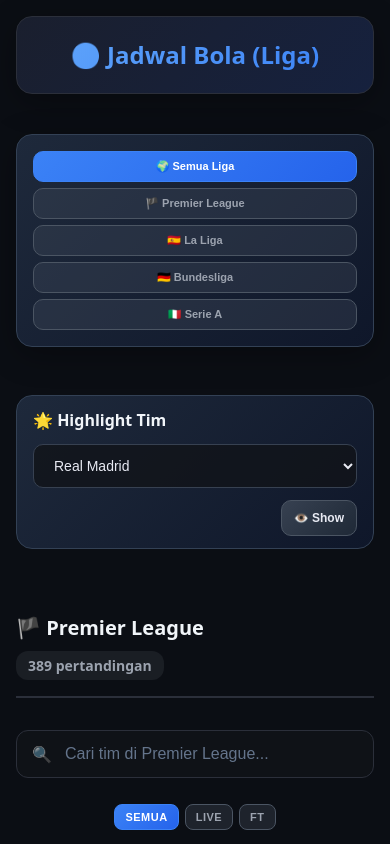
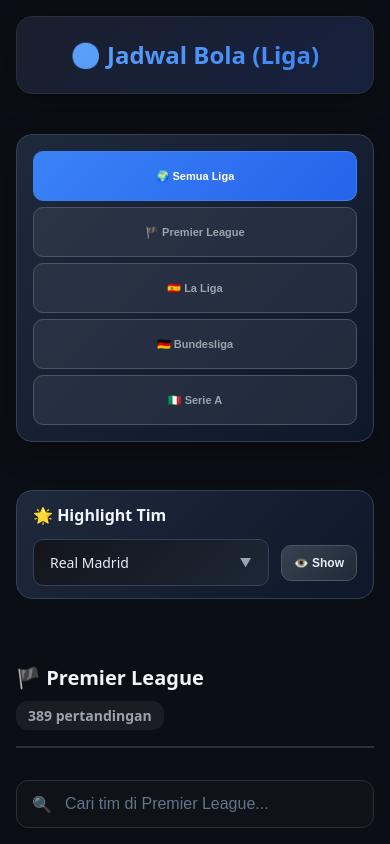
Before and after one commit to arqiarkaan/football-league-schedule, a React (Vite) app: page / in a window 390 px wide. Shown: the top 844 px of the page. Built offline with nearby package versions, Linux system fonts and the light colour scheme.

Commit message:
refactor: better mobile view ux

```diff
--- a/src/App.css
+++ b/src/App.css
@@ -412,21 +412,142 @@
   gap: 12px;
 }
 
-.team-dropdown {
-  background: rgba(17, 19, 24, 0.8);
+/* Searchable Select Component */
+.searchable-select {
+  position: relative;
+  min-width: 250px;
+}
+
+.select-trigger {
+  background: linear-gradient(
+    135deg,
+    rgba(17, 19, 24, 0.9) 0%,
+    rgba(31, 41, 55, 0.8) 100%
+  );
   border: 1px solid #374151;
   border-radius: 10px;
   padding: 12px 16px;
   color: #e8eaf3;
   font-size: 14px;
-  min-width: 250px;
   cursor: pointer;
+  display: flex;
+  justify-content: space-between;
+  align-items: center;
+  transition: all 0.2s ease;
 }
 
-.team-dropdown:focus {
-  outline: none;
+.select-trigger:hover {
+  border-color: #4b5563;
+  background: linear-gradient(
+    135deg,
+    rgba(31, 41, 55, 0.9) 0%,
+    rgba(55, 65, 81, 0.8) 100%
+  );
+}
+
+.select-trigger.focused {
   border-color: #3b82f6;
   box-shadow: 0 0 0 2px rgba(59, 130, 246, 0.1);
+}
+
+.select-value {
+  flex: 1;
+  text-align: left;
+  color: #e8eaf3;
+}
+
+.select-value:empty::before {
+  content: attr(data-placeholder);
+  color: #9ca3af;
+}
+
+.select-arrow {
+  margin-left: 8px;
+  transition: transform 0.2s ease;
+  color: #9ca3af;
+  font-size: 12px;
+}
+
+.select-arrow.open {
+  transform: rotate(180deg);
+}
+
+.select-dropdown {
+  position: absolute;
+  top: 100%;
+  left: 0;
+  right: 0;
+  background: rgba(17, 19, 24, 0.95);
+  border: 1px solid #374151;
+  border-radius: 10px;
+  margin-top: 4px;
+  z-index: 1000;
+  box-shadow: 0 10px 25px rgba(0, 0, 0, 0.3);
+  backdrop-filter: blur(10px);
+  max-height: 300px;
+  overflow: hidden;
+}
+
+.select-search {
+  padding: 12px;
+  border-bottom: 1px solid #374151;
+}
+
+.select-search-input {
+  width: 100%;
+  background: rgba(31, 41, 55, 0.8);
+  border: 1px solid #4b5563;
+  border-radius: 8px;
+  padding: 10px 12px;
+  color: #e8eaf3;
+  font-size: 14px;
+  outline: none;
+  transition: all 0.2s ease;
+}
+
+.select-search-input:focus {
+  border-color: #3b82f6;
+  box-shadow: 0 0 0 2px rgba(59, 130, 246, 0.1);
+}
+
+.select-search-input::placeholder {
+  color: #9ca3af;
+}
+
+.select-options {
+  max-height: 200px;
+  overflow-y: auto;
+}
+
+.select-option {
+  padding: 12px 16px;
+  color: #e8eaf3;
+  cursor: pointer;
+  transition: all 0.2s ease;
+  font-size: 14px;
+}
+
+.select-option:hover {
+  background: rgba(55, 65, 81, 0.5);
+}
+
+.select-option.selected {
+  background: linear-gradient(135deg, #3b82f6 0%, #2563eb 100%);
+  color: white;
+  font-weight: 600;
+}
+
+.select-no-results {
+  padding: 16px;
+  text-align: center;
+  color: #9ca3af;
+  font-style: italic;
+  font-size: 14px;
+}
+
+/* Legacy dropdown styling for compatibility */
+.team-dropdown.searchable-select .select-trigger {
+  min-width: 250px;
 }
 
 .toggle-highlight-btn {
@@ -745,9 +866,13 @@
     justify-content: space-between;
   }
 
-  .team-dropdown {
+  .searchable-select {
     min-width: auto;
     flex: 1;
+  }
+
+  .team-dropdown.searchable-select .select-trigger {
+    min-width: auto;
   }
 
   .team-selector.expanded {
@@ -768,6 +893,9 @@
 
   .league-filter {
     text-align: center;
+    padding: 14px 20px;
+    font-size: 15px;
+    min-height: 50px;
   }
 
   .league-controls {
@@ -856,8 +984,10 @@
   }
 
   .status-filter {
-    font-size: 11px;
-    padding: 6px 10px;
+    font-size: 14px;
+    padding: 12px 16px;
+    min-height: 44px;
+    min-width: 80px;
   }
 
   .team-selector h2 {
--- a/src/App.tsx
+++ b/src/App.tsx
@@ -1,4 +1,4 @@
-import { useEffect, useMemo, useState } from 'react';
+import { useEffect, useMemo, useState, useRef } from 'react';
 import './App.css';
 
 type Team = { id: number; name: string };
@@ -187,6 +187,103 @@
     );
   }
   return <span className="pill pill-finished">FT</span>;
+}
+
+function SearchableSelect({
+  value,
+  onChange,
+  options,
+  placeholder,
+  className,
+}: {
+  value: string;
+  onChange: (value: string) => void;
+  options: string[];
+  placeholder: string;
+  className?: string;
+}) {
+  const [isOpen, setIsOpen] = useState(false);
+  const [searchQuery, setSearchQuery] = useState('');
+  const dropdownRef = useRef<HTMLDivElement>(null);
+
+  const filteredOptions = useMemo(() => {
+    if (!searchQuery.trim()) return options;
+    return options.filter((option) =>
+      option.toLowerCase().includes(searchQuery.toLowerCase())
+    );
+  }, [options, searchQuery]);
+
+  useEffect(() => {
+    function handleClickOutside(event: MouseEvent) {
+      if (
+        dropdownRef.current &&
+        !dropdownRef.current.contains(event.target as Node)
+      ) {
+        setIsOpen(false);
+        setSearchQuery('');
+      }
+    }
+
+    if (isOpen) {
+      document.addEventListener('mousedown', handleClickOutside);
+      return () =>
+        document.removeEventListener('mousedown', handleClickOutside);
+    }
+  }, [isOpen]);
+
+  const handleSelect = (option: string) => {
+    onChange(option);
+    setIsOpen(false);
+    setSearchQuery('');
+  };
+
+  return (
+    <div className={`searchable-select ${className || ''}`} ref={dropdownRef}>
+      <div className="select-trigger" onClick={() => setIsOpen(!isOpen)}>
+        <span className="select-value">{value || placeholder}</span>
+        <span className={`select-arrow ${isOpen ? 'open' : ''}`}>▼</span>
+      </div>
+
+      {isOpen && (
+        <div className="select-dropdown">
+          <div className="select-search">
+            <input
+              type="text"
+              placeholder="Cari tim..."
+              value={searchQuery}
+              onChange={(e) => setSearchQuery(e.target.value)}
+              className="select-search-input"
+              autoFocus
+            />
+          </div>
+          <div className="select-options">
+            <div
+              className={`select-option ${!value ? 'selected' : ''}`}
+              onClick={() => handleSelect('')}
+            >
+              {placeholder}
+            </div>
+            {filteredOptions.map((option) => (
+              <div
+                key={option}
+                className={`select-option ${
+                  value === option ? 'selected' : ''
+                }`}
+                onClick={() => handleSelect(option)}
+              >
+                {option}
+              </div>
+            ))}
+            {filteredOptions.length === 0 && searchQuery && (
+              <div className="select-no-results">
+                Tidak ada tim yang ditemukan
+              </div>
+            )}
+          </div>
+        </div>
+      )}
+    </div>
+  );
 }
 
 function Pagination({
@@ -528,18 +625,13 @@
             >
               <h2>🌟 Highlight Tim</h2>
               <div className="highlight-controls">
-                <select
+                <SearchableSelect
                   value={selectedTeam}
-                  onChange={(e) => setSelectedTeam(e.target.value)}
+                  onChange={setSelectedTeam}
+                  options={allTeams}
+                  placeholder="Pilih tim untuk melihat jadwal..."
                   className="team-dropdown"
-                >
-                  <option value="">Pilih tim untuk melihat jadwal...</option>
-                  {allTeams.map((team) => (
-                    <option key={team} value={team}>
-                      {team}
-                    </option>
-                  ))}
-                </select>
+                />
                 <button
                   className="toggle-highlight-btn"
                   onClick={() => setShowTeamHighlight(!showTeamHighlight)}
```
